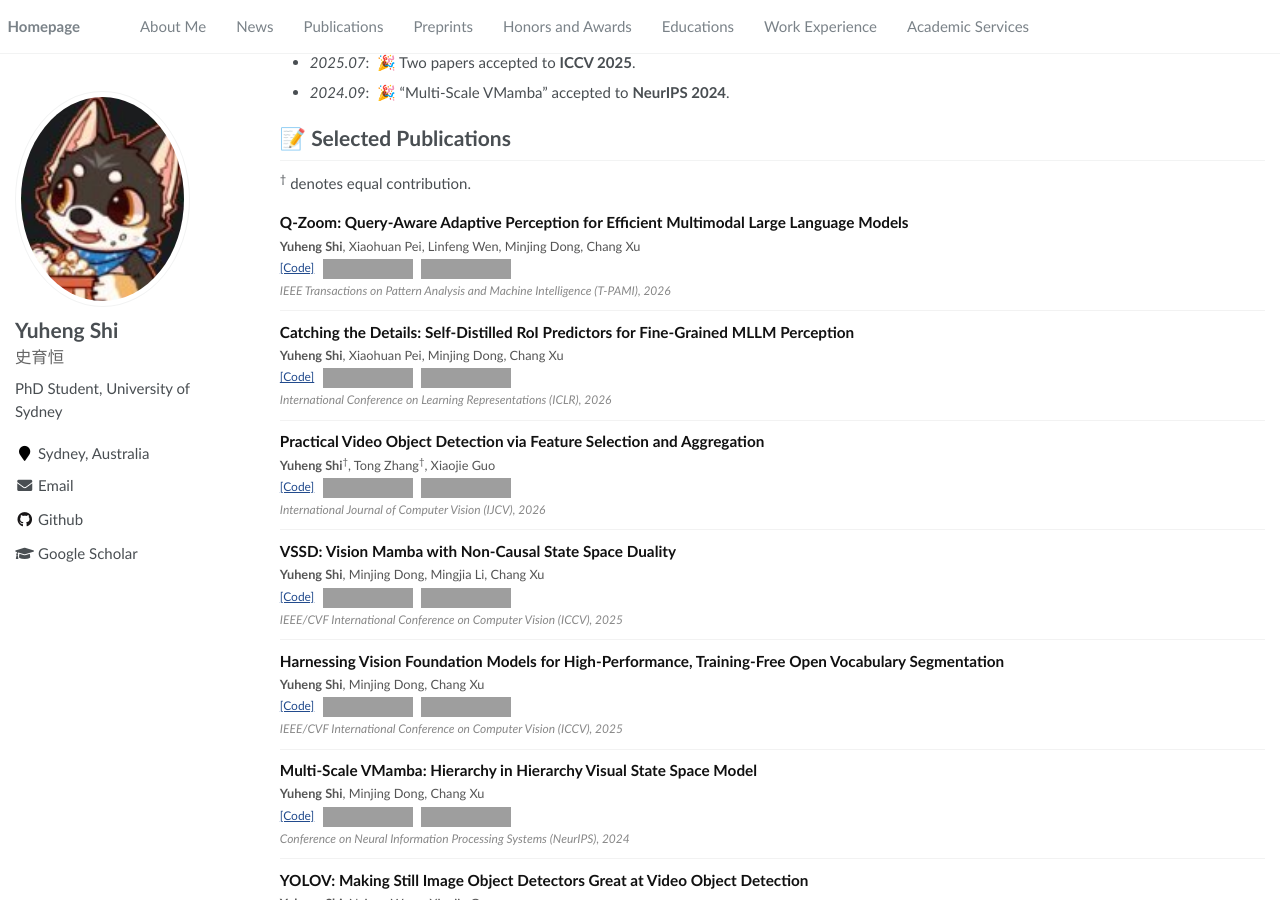
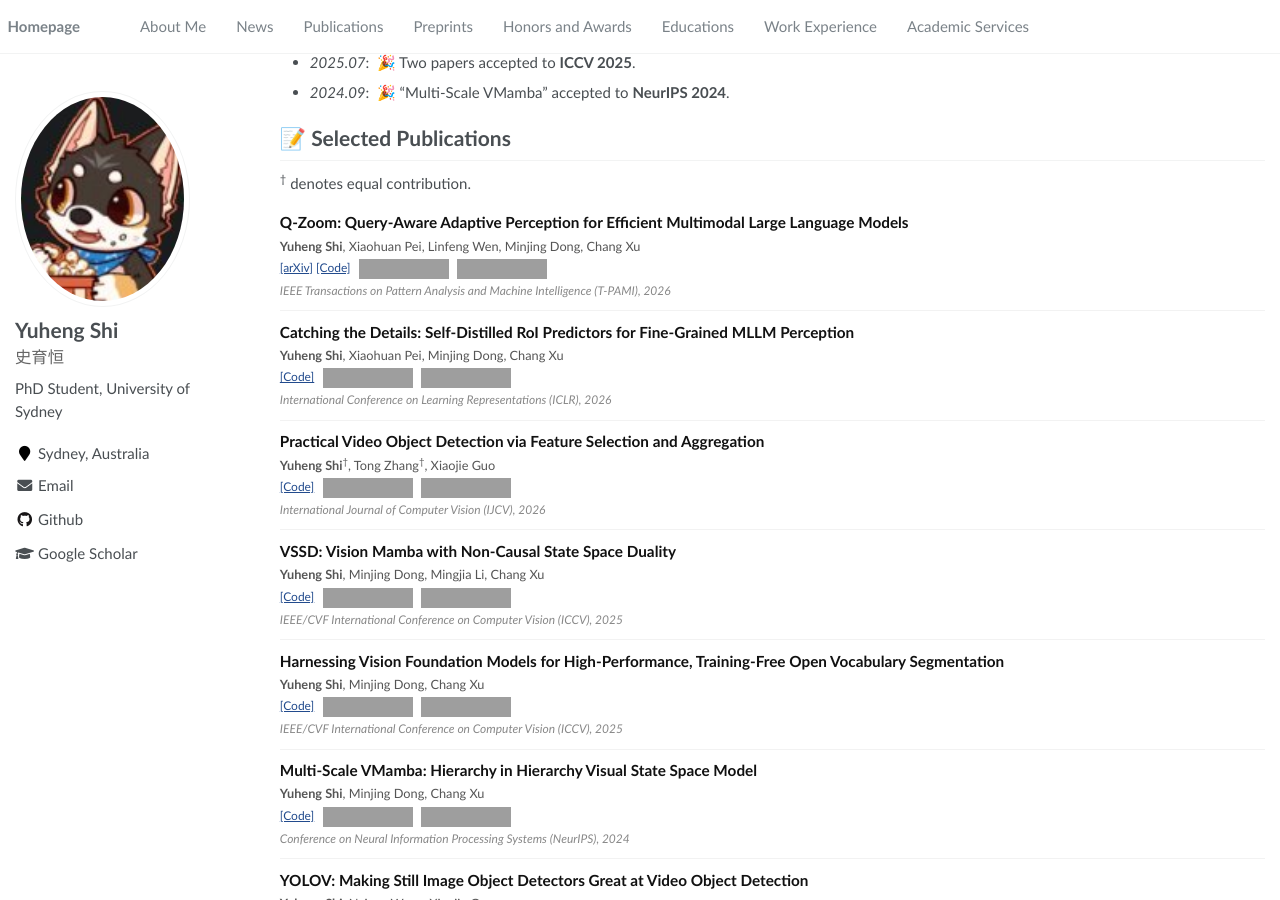
Before and after one commit to YuHengsss/YuHengsss.github.io, a Jekyll site: the page built from _pages/about.md, in a window 1280 px wide and 900 px high, scrolled down 438 px, cut to the strip 0-900 px from the top of the window. Built offline with Jekyll 4.4.1, drawn with Linux system fonts in a browser that asks for light colours; grey boxes are pictures that could not be loaded.

Commit message:
Q-Zoom: link the title to the TPAMI DOI, keep an arXiv link

```diff
--- a/_pages/about.md
+++ b/_pages/about.md
@@ -38,11 +38,11 @@ My research focuses on **efficient and generalizable visual perception**, includ
 
 <div class="pub-item" markdown="1">
 
-<div class="pub-title" markdown="span">[Q-Zoom: Query-Aware Adaptive Perception for Efficient Multimodal Large Language Models](https://arxiv.org/abs/2604.06912)</div>
+<div class="pub-title" markdown="span">[Q-Zoom: Query-Aware Adaptive Perception for Efficient Multimodal Large Language Models](https://doi.org/10.1109/TPAMI.2026.3756943)</div>
 
 <div class="pub-authors" markdown="span">**Yuheng Shi**, Xiaohuan Pei, Linfeng Wen, Minjing Dong, Chang Xu</div>
 
-<div class="pub-links" markdown="span">[\[Code\]](https://github.com/YuHengsss/Q-Zoom) [![stars](https://img.shields.io/github/stars/YuHengsss/Q-Zoom?style=social)](https://github.com/YuHengsss/Q-Zoom) [![citations](https://img.shields.io/endpoint?url=https%3A%2F%2Fraw.githubusercontent.com%2FYuHengsss%2FYuHengsss.github.io%2Fgoogle-scholar-stats%2Fcite_ULOm3_A8WrAC.json&label=Citations&style=social&logo=googlescholar)](https://scholar.google.com/citations?view_op=view_citation&hl=en&user=sn2PeEkAAAAJ&citation_for_view=sn2PeEkAAAAJ:ULOm3_A8WrAC)</div>
+<div class="pub-links" markdown="span">[\[arXiv\]](https://arxiv.org/abs/2604.06912) [\[Code\]](https://github.com/YuHengsss/Q-Zoom) [![stars](https://img.shields.io/github/stars/YuHengsss/Q-Zoom?style=social)](https://github.com/YuHengsss/Q-Zoom) [![citations](https://img.shields.io/endpoint?url=https%3A%2F%2Fraw.githubusercontent.com%2FYuHengsss%2FYuHengsss.github.io%2Fgoogle-scholar-stats%2Fcite_ULOm3_A8WrAC.json&label=Citations&style=social&logo=googlescholar)](https://scholar.google.com/citations?view_op=view_citation&hl=en&user=sn2PeEkAAAAJ&citation_for_view=sn2PeEkAAAAJ:ULOm3_A8WrAC)</div>
 
 <div class="pub-venue" markdown="span">IEEE Transactions on Pattern Analysis and Machine Intelligence (T-PAMI), 2026</div>
 
```
Also changed, not shown: _pages/zh.md (+2 -2 lines).
